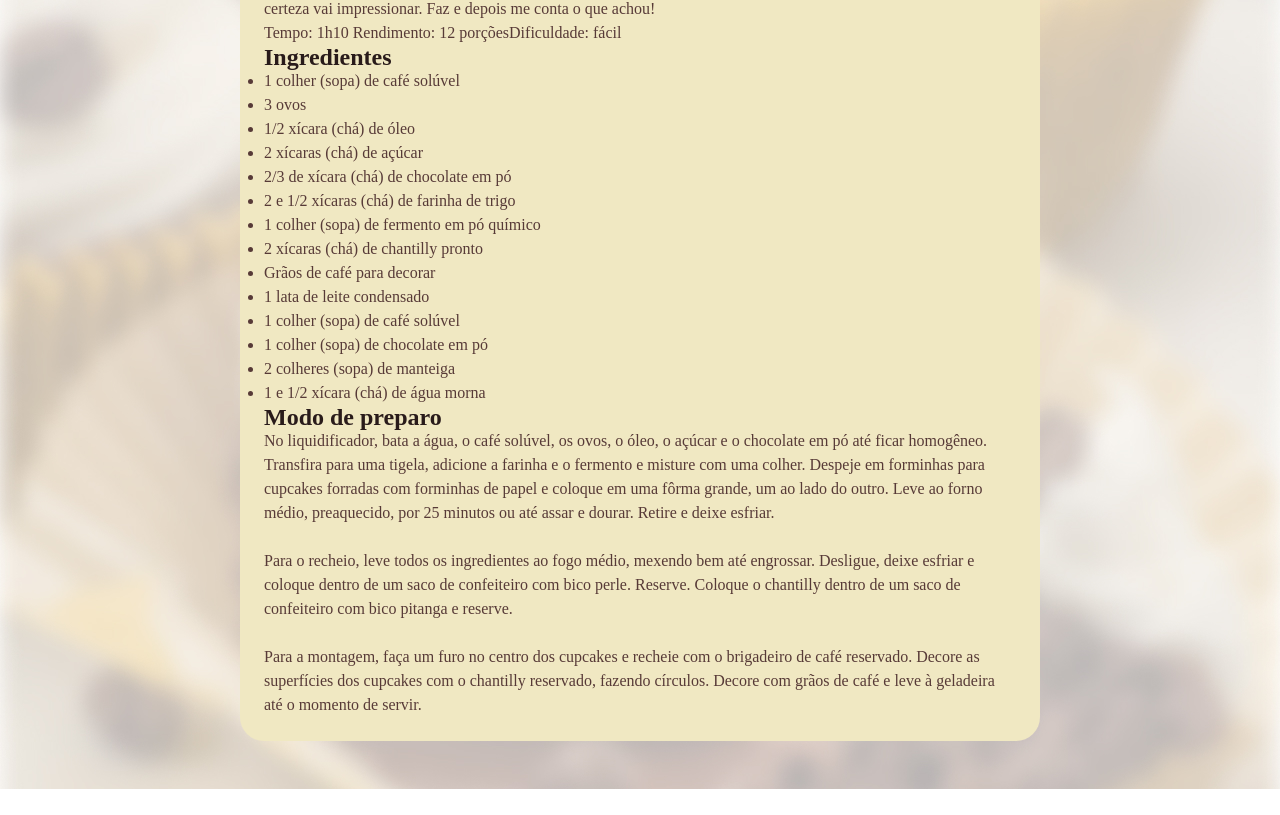
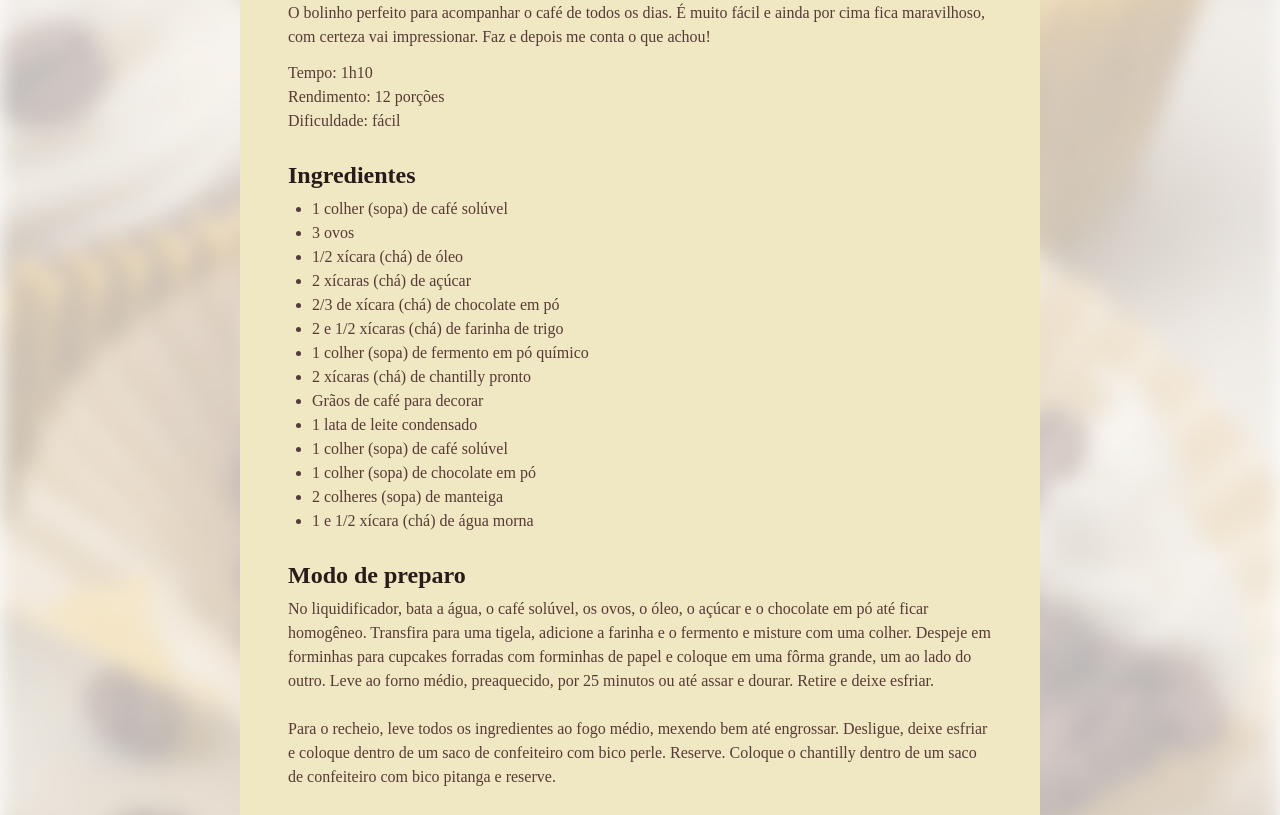
Before and after one commit to GabrielEvangelista06/projeto-receitas, a plain HTML site: page index.html in a window 1280 px wide. Shown: the part 562-1377 px from the top of the page. Before the commit the page ends 1351 px from the top, so only its background shows below. Drawn offline with Linux system fonts and the light colour scheme; a web font is replaced by a local one.

Commit message:
ajustando espaços

```diff
--- a/index.html
+++ b/index.html
@@ -29,7 +29,10 @@
             impressionar. Faz e depois me conta o que achou!
           </p>
 
-          <p>Tempo: 1h10 Rendimento: 12 porçõesDificuldade: fácil</p>
+          <p>
+            Tempo: 1h10<br />
+            Rendimento: 12 porções <br />Dificuldade: fácil
+          </p>
         </section>
 
         <section id="ingredients">
--- a/styles.css
+++ b/styles.css
@@ -28,9 +28,23 @@ img {
   border-radius: 16px;
 }
 
+main {
+  padding: 24px;
+}
+
+section + section {
+  margin-top: 24px;
+}
+
+#about p + p {
+  margin-top: 12px;
+}
+
 h1,
 h2 {
   color: #291b1a;
+  margin-bottom: 4px;
+  line-height: 150%;
 }
 
 h1 {
@@ -41,3 +55,7 @@ h1 {
 h2 {
   font-size: 24px;
 }
+
+ul {
+  padding-left: 24px;
+}
```
